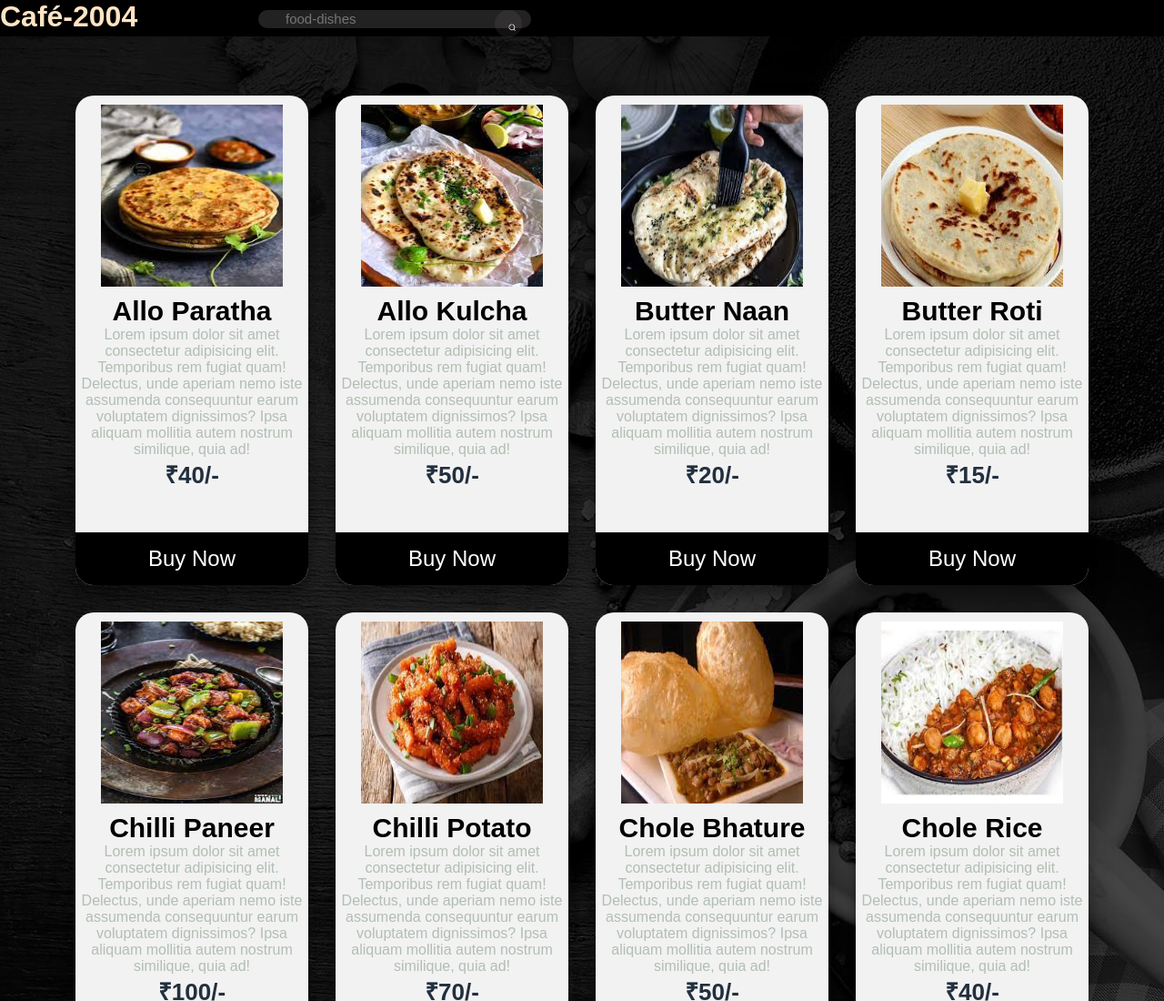
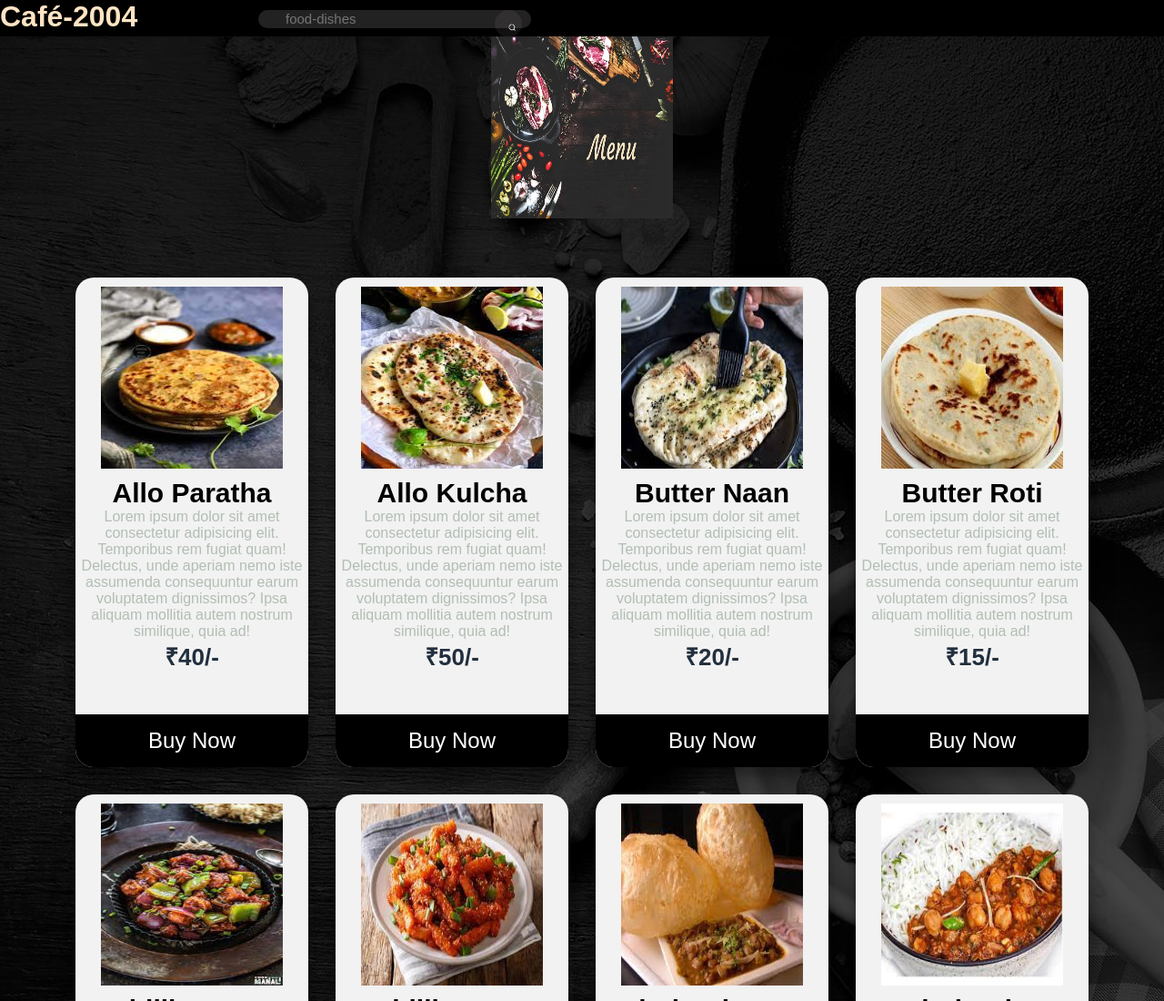
Before and after one commit to Atulit95/CANTEEN-MANAGEMENT, a plain HTML site: page index.html in a window 1280 px wide. Shown: the top 1100 px of the page at 91% size. Drawn offline with Linux system fonts and the light colour scheme.

Commit message:
Update index.html

```diff
--- a/index.html
+++ b/index.html
@@ -22,7 +22,8 @@
     </form>
   </div>
   </header>
-  <div>
+  <div class="image">
+    <img src="images/menu1.jpeg" alt="menu-image">
   </div>
 
   <div class="gallery">
```
